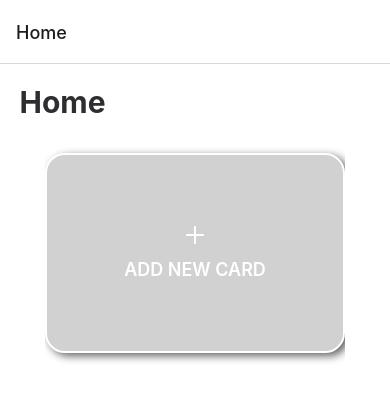
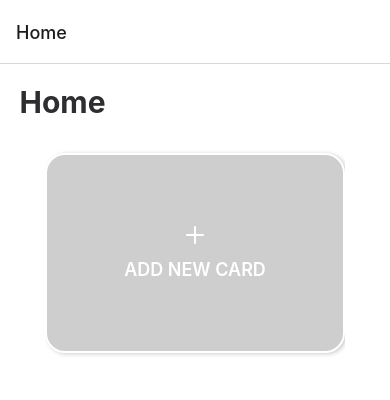
Before and after one commit to sazanik/rn-digital-wallet, a React Native app: screen / in a window 390 px wide. Shown: the top 400 px of the page. Built offline with nearby package versions, Linux system fonts and the light colour scheme.

Commit message:
refactor(Cards, EmptyCard): styles

```diff
--- a/src/components/Cards/EmptyCard.tsx
+++ b/src/components/Cards/EmptyCard.tsx
@@ -1,14 +1,29 @@
-import React from 'react';
-import { StyleSheet, Text, View } from 'react-native';
+import React, { useContext } from 'react';
+import { Pressable, StyleSheet, Text } from 'react-native';
 import { colors } from '../../constants/colors';
 import { AddSVG } from '../../assets/SVGs/AddSVG';
+import { AppContext } from '../../../App';
+import { ActionsTypes } from '../../constants/ActionsTypes';
+import { ModalTypes } from '../../constants/ModalTypes';
 
-export const EmptyCard = () => (
-  <View style={styles.root}>
-    <AddSVG />
-    <Text style={styles.title}>ADD NEW CARD</Text>
-  </View>
-);
+export const EmptyCard = () => {
+  const { dispatch } = useContext(AppContext);
+
+  const handlePress = () => {
+    dispatch({ type: ActionsTypes.SHOW_MODAL, payload: ModalTypes.CARD });
+  };
+
+  return (
+    <Pressable
+      onPress={handlePress}
+      style={({ pressed }) =>
+        pressed ? [styles.root, styles.hover] : styles.root
+      }>
+      <AddSVG />
+      <Text style={styles.title}>ADD NEW CARD</Text>
+    </Pressable>
+  );
+};
 
 const styles = StyleSheet.create({
   root: {
@@ -21,13 +36,14 @@ const styles = StyleSheet.create({
     borderColor: colors.white,
     backgroundColor: colors.warmGrey,
     shadowColor: colors.black,
-    shadowOpacity: 1,
-    shadowRadius: 8,
+    shadowOpacity: 0.3,
+    shadowRadius: 4,
     shadowOffset: {
-      width: 4,
-      height: 3,
+      width: 2,
+      height: 1,
     },
-    elevation: 30,
+    elevation: 5,
+    opacity: 0.8,
   },
   title: {
     marginTop: 10,
@@ -36,4 +52,8 @@ const styles = StyleSheet.create({
     fontSize: 18,
     lineHeight: 26,
   },
+
+  hover: {
+    opacity: 1,
+  },
 });
--- a/src/components/Cards/index.tsx
+++ b/src/components/Cards/index.tsx
@@ -1,5 +1,5 @@
 import React, { useContext } from 'react';
-import { StyleSheet, Text, View } from 'react-native';
+import { Platform, Pressable, StyleSheet, Text, View } from 'react-native';
 import LinearGradient from 'react-native-linear-gradient';
 import { colors } from '../../constants/colors';
 import { AddSVG } from '../../assets/SVGs/AddSVG';
@@ -32,12 +32,25 @@ export const Card = ({ currentCard }: Props) => {
     }
   };
 
+  const handleLongPressCard = () => {
+    dispatch({
+      type: ActionsTypes.SET_ACTIVE_CARD,
+      payload: currentCard.name,
+    });
+  };
+
   const isActive = currentCard.name === state.activeCard;
 
   return (
-    <View style={styles.root}>
+    <Pressable
+      onLongPress={handleLongPressCard}
+      style={({ pressed }) => [
+        styles.root,
+        isActive && styles.active,
+        pressed && styles.hover,
+      ]}>
       <LinearGradient
-        style={[styles.card, isActive && styles.activeCard]}
+        style={[styles.card]}
         colors={[colors.darkBlueGradient, colors.lightBlueGradient]}
         start={{ x: 0, y: 0.5 }}
         end={{ x: 1, y: 0.5 }}>
@@ -62,7 +75,7 @@ export const Card = ({ currentCard }: Props) => {
           <VisaSVG />
         </View>
       </LinearGradient>
-    </View>
+    </Pressable>
   );
 };
 
@@ -73,20 +86,30 @@ const styles = StyleSheet.create({
     width: 300,
     height: 200,
     marginHorizontal: 10,
+    borderRadius: 20,
+    borderWidth: 3,
+    backgroundColor: colors.warmGrey,
+    borderColor: 'transparent',
     shadowColor: colors.black,
-    shadowOpacity: 1,
-    shadowRadius: 5,
+    shadowOpacity: 0.3,
+    shadowRadius: 4,
     shadowOffset: {
-      width: 4,
-      height: 3,
+      width: 2,
+      height: 1,
     },
-    elevation: 20,
+    elevation: 5,
+    opacity: 0.7,
+    overflow: Platform.OS === 'android' ? 'hidden' : 'visible',
+  },
+  active: {
+    borderColor: colors.orange,
+    opacity: 1,
   },
   card: {
-    width: '95%',
-    height: '95%',
-    borderRadius: 20,
+    width: '100%',
+    height: '100%',
     padding: 15,
+    borderRadius: 17,
   },
   row: {
     ...commonStyles.row,
@@ -118,27 +141,8 @@ const styles = StyleSheet.create({
     fontSize: 16,
     lineHeight: 24,
   },
-
-  chooseButton: {
-    justifyContent: 'center',
-    alignItems: 'center',
-    width: 80,
-    height: 25,
-    borderWidth: 1,
-    borderColor: colors.white,
-    borderRadius: 8,
-  },
-
-  textChooseButton: {
-    fontWeight: '400',
-    fontSize: 16,
-    lineHeight: 24,
-  },
-
-  activeCard: {
-    width: '100%',
-    height: '100%',
-    borderWidth: 3,
-    borderColor: colors.orange,
+  hover: {
+    marginTop: 4,
+    opacity: 0.8,
   },
 });
--- a/src/screens/Home/index.tsx
+++ b/src/screens/Home/index.tsx
@@ -1,12 +1,5 @@
-import React, { useCallback, useContext, useEffect } from 'react';
-import {
-  FlatList,
-  Pressable,
-  SafeAreaView,
-  StyleSheet,
-  Text,
-  View,
-} from 'react-native';
+import React, { useContext, useEffect } from 'react';
+import { FlatList, SafeAreaView, StyleSheet, Text, View } from 'react-native';
 import { colors } from '../../constants/colors';
 import { commonStyles } from '../../constants/commonStyles';
 import { TransactionModal } from '../../components/Modals/TransactionModal';
@@ -15,7 +8,6 @@ import { Transaction } from '../../components/Transaction';
 import { ActionsTypes } from '../../constants/ActionsTypes';
 import { EmptyCard } from '../../components/Cards/EmptyCard';
 import { ModalTypes } from '../../constants/ModalTypes';
-import { Card as CardProps } from '../../models/Card';
 import { Card } from '../../components/Cards';
 import { CardModal } from '../../components/Modals/CardModal';
 import { AppContext } from '../../../App';
@@ -31,25 +23,6 @@ export const Home = (): JSX.Element => {
   const { state, dispatch } = useContext(AppContext);
 
   const CustomModal = modalsMap[state.activeModal || ModalTypes.DEFAULT];
-
-  const handleLongPressCard = useCallback(
-    nameCard => {
-      dispatch({ type: ActionsTypes.SET_ACTIVE_CARD, payload: nameCard });
-    },
-    [dispatch],
-  );
-
-  const handlePressEmptyCard = () => {
-    dispatch({ type: ActionsTypes.SHOW_MODAL, payload: ModalTypes.CARD });
-  };
-
-  const renderCard = ({ item }: { item: CardProps }) => (
-    <Pressable
-      onLongPress={() => handleLongPressCard(item.name)}
-      style={({ pressed }) => pressed && styles.hoverCard}>
-      <Card currentCard={item} />
-    </Pressable>
-  );
 
   const renderTransaction = ({ item }: { item: TransactionProps }) => (
     <Transaction {...item} />
@@ -83,16 +56,10 @@ export const Home = (): JSX.Element => {
             horizontal
             showsHorizontalScrollIndicator={false}
             data={Object.values(state.cards) || []}
-            renderItem={renderCard}
+            renderItem={({ item }) => <Card currentCard={item} />}
             keyExtractor={item => item?.name || 'default'}
             extraData={state.activeCard}
-            ListEmptyComponent={() => (
-              <Pressable
-                onPress={handlePressEmptyCard}
-                style={({ pressed }) => ({ opacity: pressed ? 1 : 0.75 })}>
-                <EmptyCard />
-              </Pressable>
-            )}
+            ListEmptyComponent={EmptyCard}
           />
         </View>
         {state.activeCard && (
@@ -147,13 +114,11 @@ const styles = StyleSheet.create({
     height: '35%',
     alignItems: 'center',
   },
-
   emptyWrapper: {
     marginTop: '30%',
     alignItems: 'center',
     justifyContent: 'flex-end',
   },
-
   emptyText: {
     width: 230,
     marginTop: 30,
@@ -163,7 +128,6 @@ const styles = StyleSheet.create({
     textAlign: 'center',
     color: colors.warmGrey,
   },
-
   cards: {
     alignItems: 'center',
     justifyContent: 'center',
@@ -171,8 +135,4 @@ const styles = StyleSheet.create({
   fullWidth: {
     width: '100%',
   },
-  hoverCard: {
-    marginTop: 4,
-    opacity: 0.8,
-  },
 });
```
Also changed, not shown: 1 other file (tests, documents, lock files or other folders).
